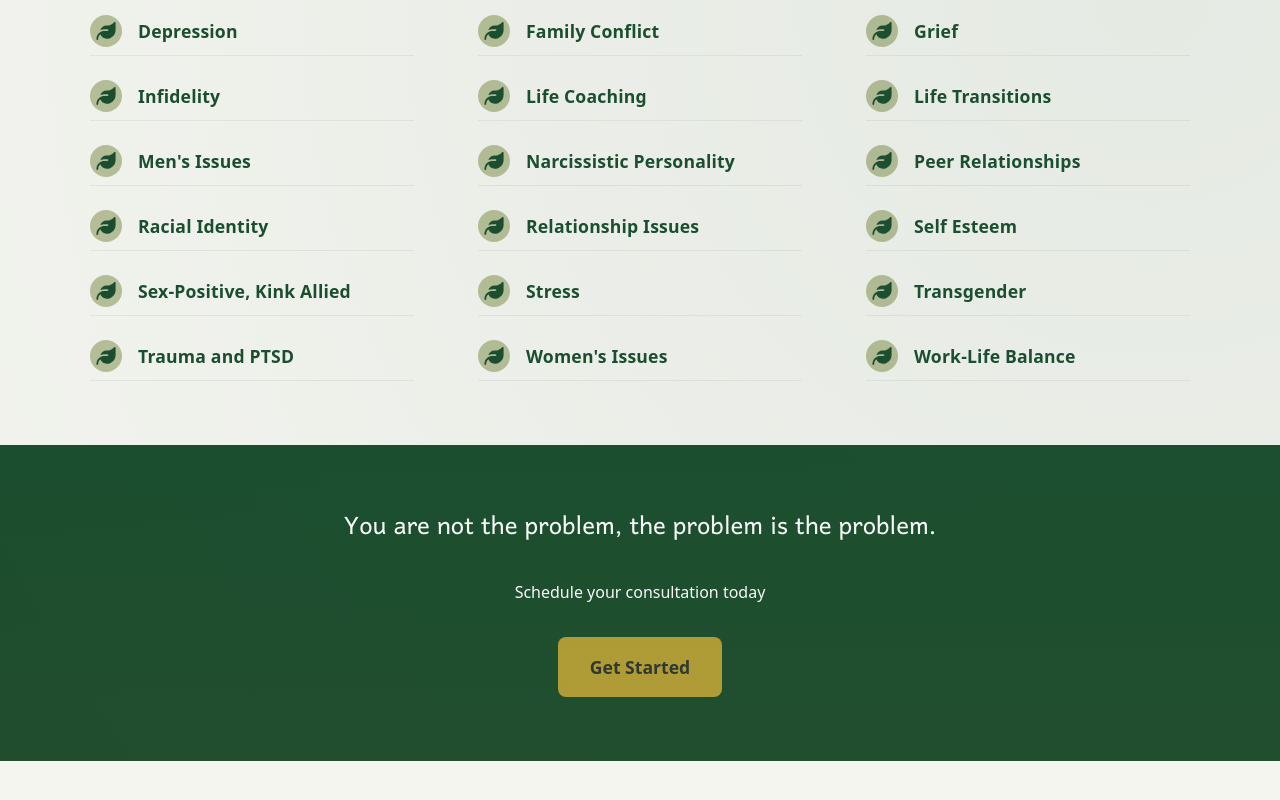
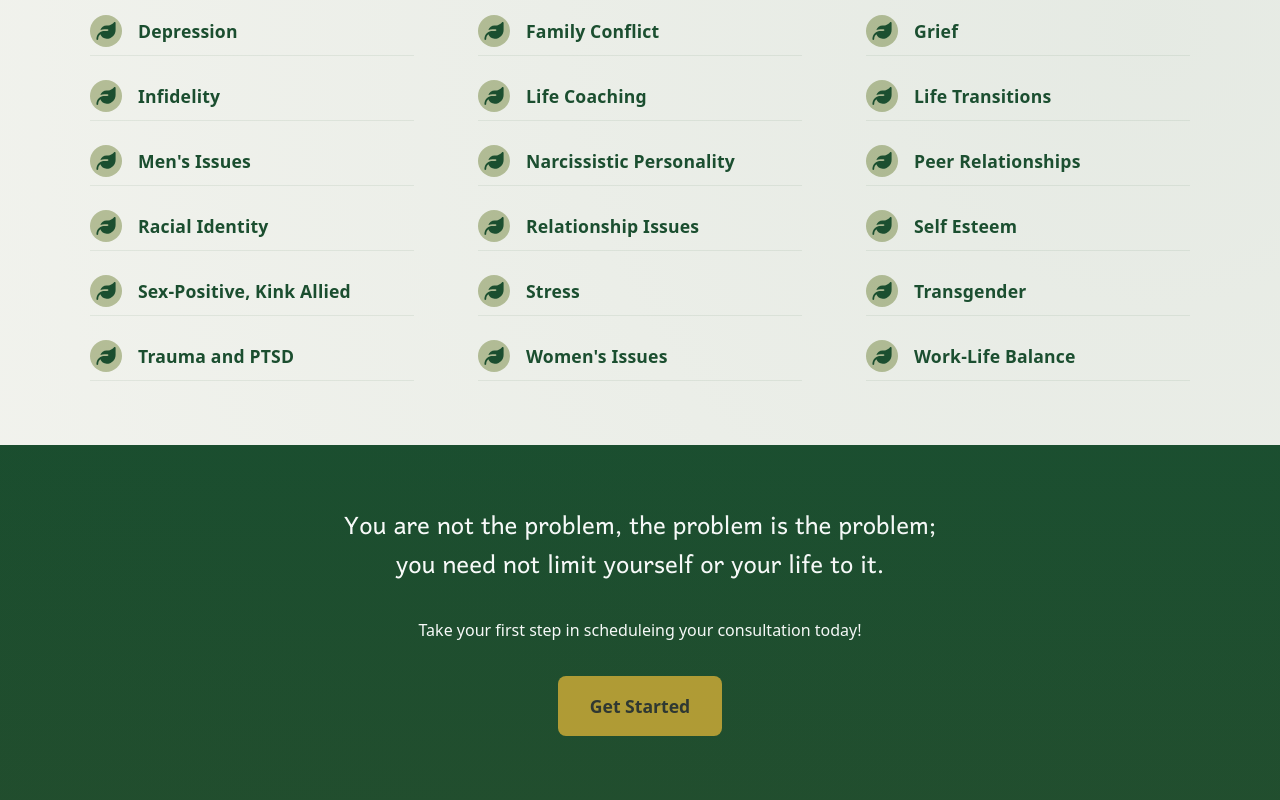
Before and after one commit to danispinxo/jesse-site, a Next.js app: page / in a window 1280 px wide. Shown: the part 3058-3858 px from the top of the page. Before the commit the page ends 3819 px from the top, so only its background shows below. Built offline with nearby package versions, Linux system fonts and the light colour scheme; a web font is replaced by a local one.

Commit message:
Home page copy changes

```diff
--- a/src/app/page.jsx
+++ b/src/app/page.jsx
@@ -137,9 +137,13 @@ export default function HomePage() {
 
       <section className="contact">
         <div className="contact-content">
-          <h2>You are not the problem, the problem is the problem.</h2>
+          <h2>
+            You are not the problem, the problem is the problem;
+            <br />
+            you need not limit yourself or your life to it.
+          </h2>
           <div className="contact-info">
-            <p>Schedule your consultation today</p>
+            <p>Take your first step in scheduleing your consultation today!</p>
             <a href="/contact">
               <button className="cta-button">Get Started</button>
             </a>
```
